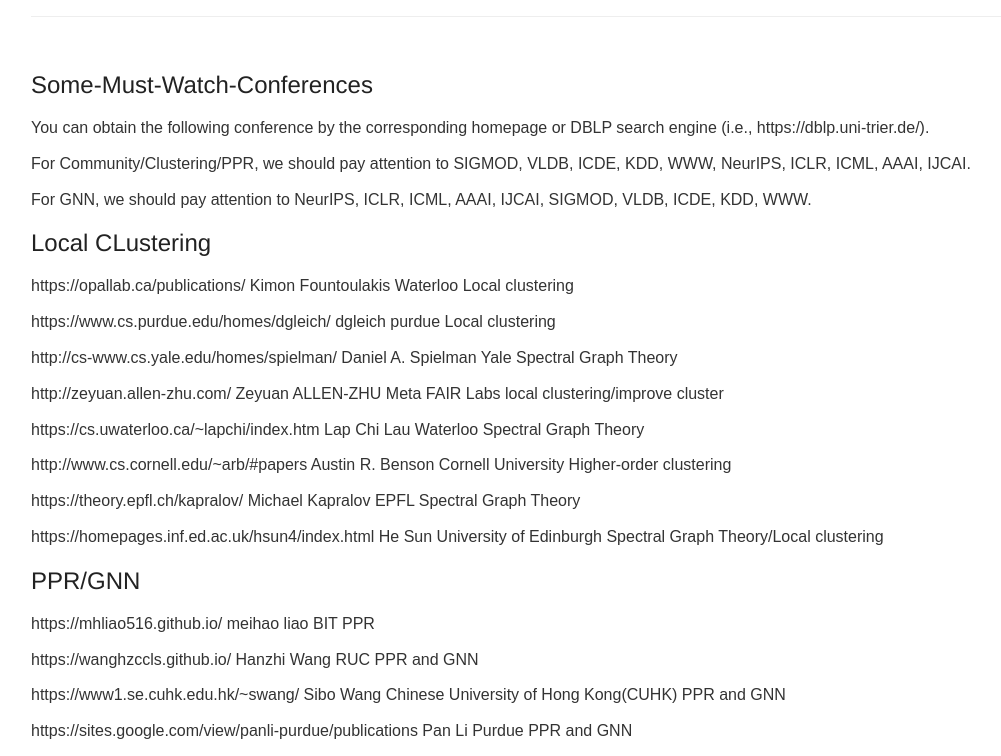
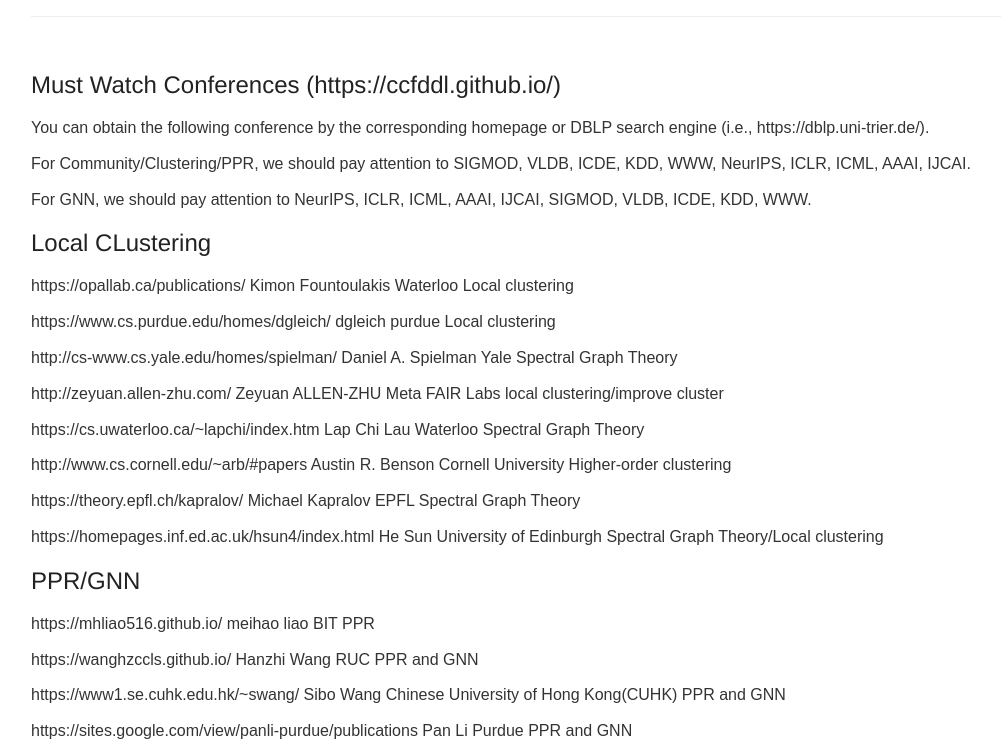
Before and after one commit to longlonglin/longlonglin.github.io, a Jekyll site: the page built from blog.md, in a window 1280 px wide and 900 px high, cut to the strip 144-900 px from the top of the window. Shown: the whole strip, without its empty margins (119-1120 px from the left). Built offline with Jekyll 4.4.1, drawn with Linux system fonts in a browser that asks for light colours.

Commit message:
Update blog.md

```diff
--- a/blog.md
+++ b/blog.md
@@ -5,7 +5,7 @@
 ---
 
 
-## Some-Must-Watch-Conferences
+##  Must Watch Conferences (https://ccfddl.github.io/)
 You can obtain the following conference by the corresponding homepage or DBLP search engine (i.e., https://dblp.uni-trier.de/). <br>
 
 For Community/Clustering/PPR, we should pay attention to SIGMOD, VLDB, ICDE, KDD, WWW, NeurIPS, ICLR, ICML, AAAI, IJCAI. <br>
```
